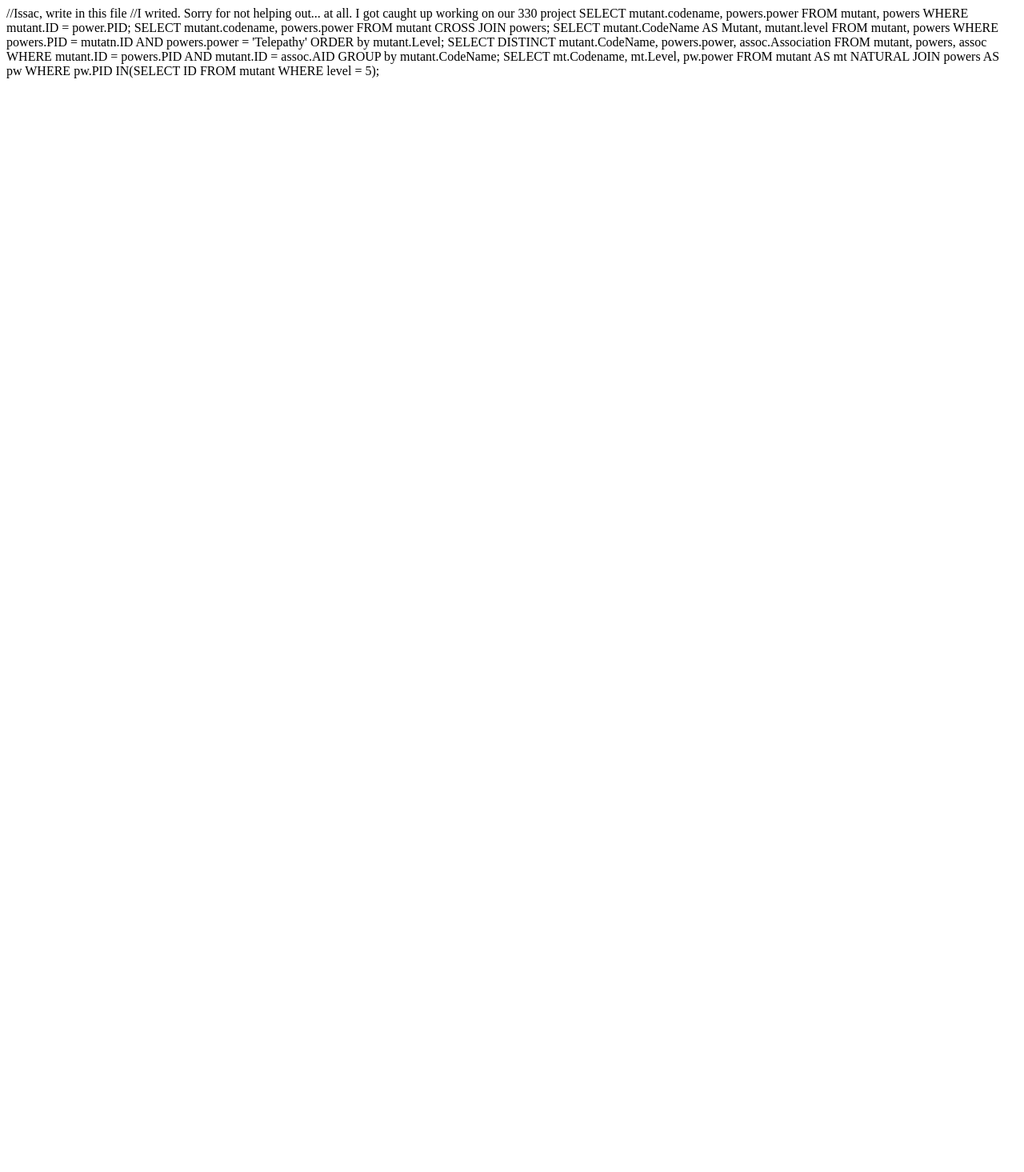
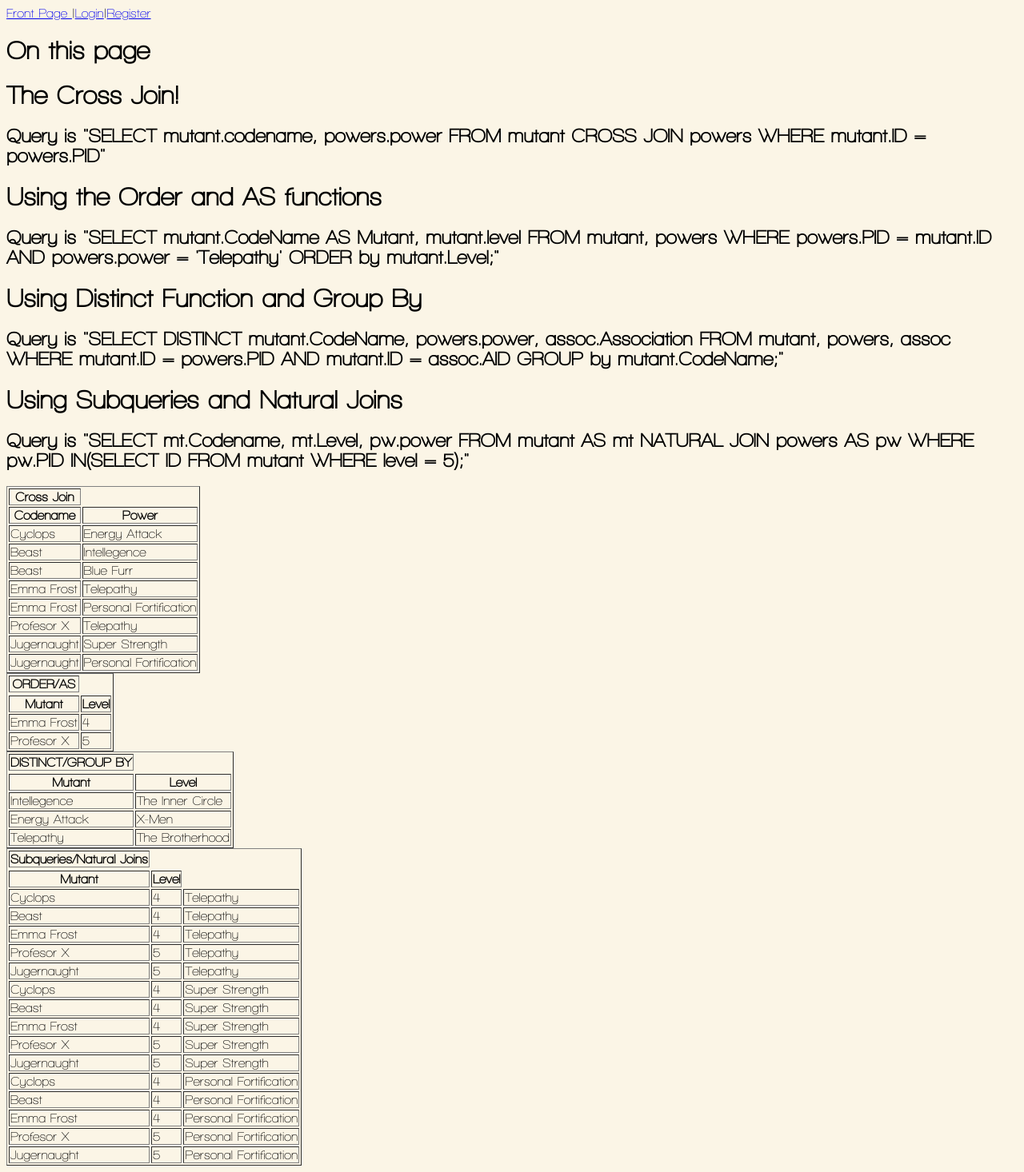
Before and after one commit to tcpugh05/XMen_Project, a PHP site: page /mysqlfu.php in a window 1280 px wide. Shown: the whole page at 80% size. Before the commit the page ends 98 px from the top, so only its background shows below. Run offline with PHP 8.4, Linux system fonts and the light colour scheme; data comes from the database, SQL or seed files in the repository; both versions use the stored data as it was after the commit.

Commit message:
Modified mysqlfu.php so it has a bunch of cool functions issac wrote

```diff
--- a/header.php
+++ b/header.php
@@ -11,7 +11,8 @@
 		echo "<a href=\"addColl.php\">Add Collaborator</a>|";
 		echo "<a href=\"viewColl.php\">View Collborator</a>|";
 		echo "<a href=\"searchCollaborator.php\">Search Collaborator</a>|";
-		echo "<a href=\"searchMutant.php\">Search Mutants</a>";
+		echo "<a href=\"searchMutant.php\">Search Mutants</a>|";
+		echo "<a href=\"mysqlfu.php\">mysqlfu</a>|";
 		echo "<a href=\"logout.php\">Logout</a>";
 	}
 	else{
--- a/mysqlfu.php
+++ b/mysqlfu.php
@@ -1,14 +1,87 @@
-//Issac, write in this file
-//I writed.  Sorry for not helping out... at all.  I got caught up working on our 330 project
+<html>
+
+<?
+include 'header.php';
+echo "<h1>On this page</h1>";
+echo "<h1>The Cross Join!</h1>";
+echo "<h2>Query is \"SELECT mutant.codename, powers.power FROM mutant CROSS JOIN powers WHERE mutant.ID = powers.PID\"</h2>";
+
+echo "<h1>Using the Order and AS functions</h1>";
+echo "<h2>Query is \"SELECT mutant.CodeName AS Mutant, mutant.level FROM mutant, powers WHERE powers.PID = mutant.ID AND powers.power = 'Telepathy' ORDER by mutant.Level;\"</h2>";
 
 
 
-SELECT mutant.codename, powers.power FROM mutant, powers WHERE mutant.ID = power.PID;
 
-SELECT mutant.codename, powers.power FROM mutant CROSS JOIN powers;
+echo "<h1>Using Distinct Function and Group By </h1>";
+echo "<h2>Query is \"SELECT DISTINCT mutant.CodeName, powers.power, assoc.Association FROM mutant, powers, assoc WHERE mutant.ID = powers.PID AND mutant.ID = assoc.AID GROUP by mutant.CodeName;\"</h2>";
 
-SELECT mutant.CodeName AS Mutant, mutant.level FROM mutant, powers WHERE powers.PID = mutatn.ID AND powers.power = 'Telepathy' ORDER by mutant.Level;
 
-SELECT DISTINCT mutant.CodeName, powers.power, assoc.Association FROM mutant, powers, assoc WHERE mutant.ID = powers.PID AND mutant.ID = assoc.AID GROUP by mutant.CodeName;
+echo "<h1>Using Subqueries and Natural Joins</h1>";
+echo "<h2>Query is \"SELECT mt.Codename, mt.Level, pw.power FROM mutant AS mt NATURAL JOIN powers AS pw WHERE pw.PID IN(SELECT ID FROM mutant WHERE level = 5);\"</h2>";
 
-SELECT mt.Codename, mt.Level, pw.power FROM mutant AS mt NATURAL JOIN powers AS pw WHERE pw.PID IN(SELECT ID FROM mutant WHERE level = 5);
+
+
+
+$query = "SELECT mutant.codename, powers.power FROM mutant CROSS JOIN powers WHERE mutant.ID = powers.PID";
+$result = mysql_query($query,$con) or die('</br>Could grab into table '.mysql_error());
+echo "<table border='1'>";
+echo "<tr><th>Cross Join</th></tr>";
+echo "<tr><th>Codename</th><th>Power</th></tr>";
+while($row = mysql_fetch_array($result)){
+echo "<tr><td>";
+echo $row['codename'];
+echo "</td><td>";
+echo $row['power'];
+echo "</td></tr>";
+}
+$query = "SELECT mutant.CodeName AS Mutant, mutant.level FROM mutant, powers WHERE powers.PID = mutant.ID AND powers.power = 'Telepathy' ORDER by mutant.Level;";
+$result = mysql_query($query,$con) or  die('</br>Could grab into table '.mysql_error());
+echo "<table border='1'>";
+echo "<tr><th>ORDER/AS</th><tr>";
+echo "<tr><th>Mutant</th><th>Level</th></tr>";
+while($row = mysql_fetch_array($result)){
+echo "<tr><td>";
+echo $row['Mutant'];
+echo "</td><td>";
+echo $row['level'];
+echo "</td></tr>";
+}
+
+
+$query = "SELECT DISTINCT mutant.CodeName, powers.power, assoc.Association FROM mutant, powers, assoc WHERE mutant.ID = powers.PID AND mutant.ID = assoc.AID GROUP by mutant.CodeName;";
+$result = mysql_query($query,$con) or  die('</br>Could grab into table '.mysql_error());
+echo "<table border='1'>";
+echo "<tr><th>DISTINCT/GROUP BY</th><tr>";
+echo "<tr><th>Mutant</th><th>Level</th></tr>";
+while($row = mysql_fetch_array($result)){
+echo "<tr><td>";
+echo $row['power'];
+echo "</td><td>";
+echo $row['Association'];
+echo "</td></tr>";
+}
+
+$query = "SELECT mt.Codename, mt.Level, pw.power FROM mutant AS mt NATURAL JOIN powers AS pw WHERE pw.PID IN(SELECT ID FROM mutant WHERE level = 5);";
+$result = mysql_query($query,$con) or  die('</br>Could grab into table '.mysql_error());
+echo "<table border='1'>";
+echo "<tr><th>Subqueries/Natural Joins</th><tr>";
+echo "<tr><th>Mutant</th><th>Level</th></tr>";
+while($row = mysql_fetch_array($result)){
+echo "<tr><td>";
+echo $row['Codename'];
+echo "</td><td>";
+echo $row['Level'];
+echo "</td><td>";
+echo $row['power'];
+echo "</td></tr>";
+}
+?>
+
+
+
+
+
+
+
+
+</html>
```
Also changed, not shown: mReg2.sql (+11 -10 lines).
